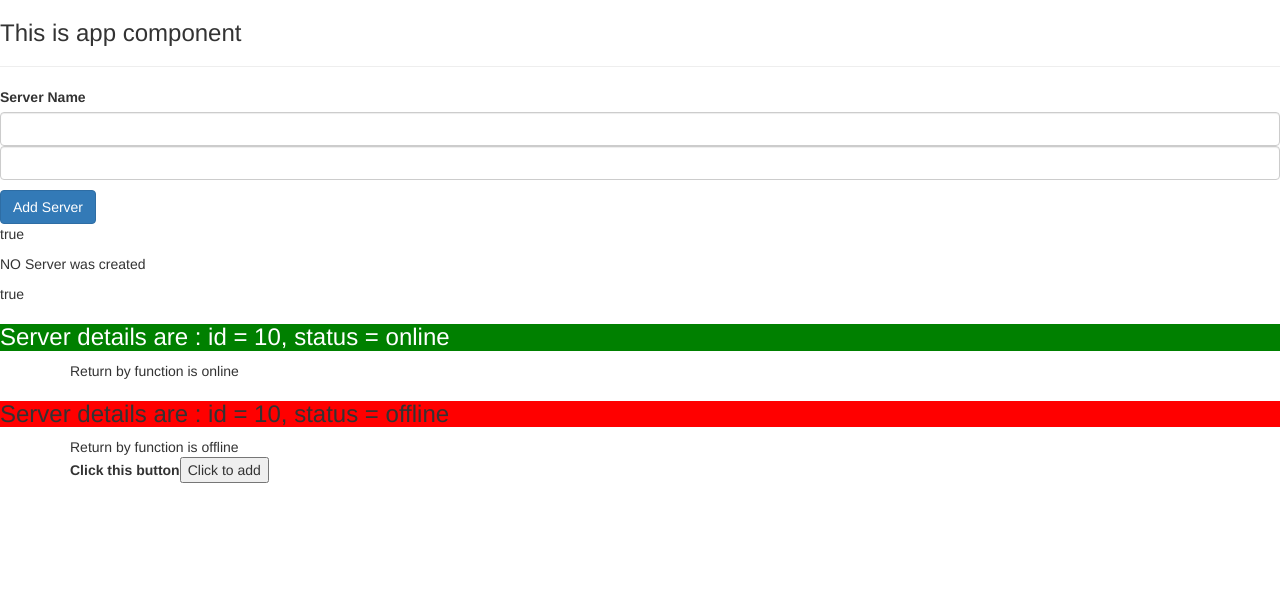
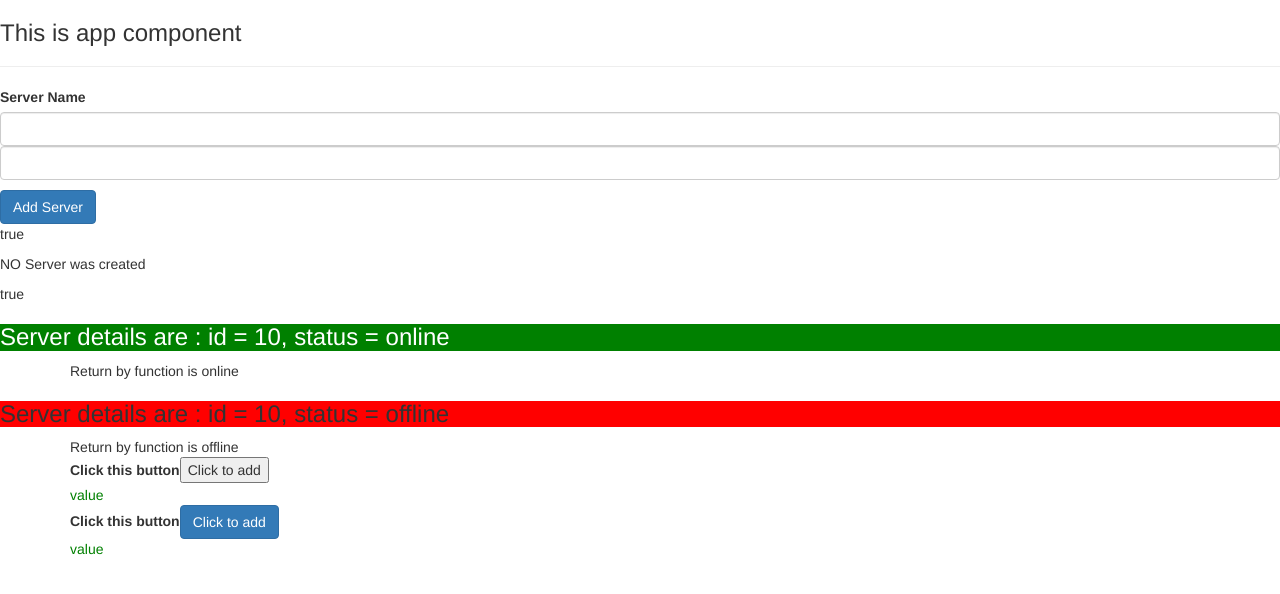
Before and after one commit to Sagar848/Angular-tutorial, an Angular app: page / in a window 1280 px wide. Shown: the top 594 px of the page. Built offline with nearby package versions, Linux system fonts and the light colour scheme.

Commit message:
updated assignment 3

```diff
--- a/src/app/assignment3/assignment3.component.css
+++ b/src/app/assignment3/assignment3.component.css
@@ -1,3 +1,8 @@
 .buttonClickClass{
     color: white;
+    border: 2px strong black;
 }
+
+.normalClass{
+    color: green;
+}
--- a/src/app/assignment3/assignment3.component.html
+++ b/src/app/assignment3/assignment3.component.html
@@ -10,6 +10,20 @@
             [ngClass]="{buttonClickClass : buttonClickVal >=5}">
                 value is {{buttonClickVal}}
             </p>
+            <div ngClass=normalClass>value</div>
+        </div>
+
+        <div class="col-xs-12">
+            <label>Click this button</label>
+            <button (click)="togglePara2()" class="btn btn-primary">Click to add</button>
+            <p *ngIf='buttonClickStatus2'>this is displayed when button is clicked</p>
+
+            <p *ngFor="let buttonClickVal2 of buttonClickArray2; let i = index"
+            [ngStyle]="{backgroundColor: i >= 4 ? 'blue' : 'transparent'}"
+            [ngClass]="{buttonClickClass : i >=4}">
+                value is {{buttonClickVal2}}
+            </p>
+            <div ngClass=normalClass>value</div>
         </div>
      </div>
 </div>
--- a/src/app/assignment3/assignment3.component.ts
+++ b/src/app/assignment3/assignment3.component.ts
@@ -10,11 +10,14 @@ export class Assignment3Component implements OnInit {
   buttonClickStatus = false;
   buttonClickArray = [];
   initialCountValue = 1;
+
+  buttonClickStatus2 = false;
+  buttonClickArray2 = [];
+  initialCountValue2 = 1;
   constructor() { }
 
   ngOnInit(): void {
   }
-
 
   togglePara(){
     this.initialCountValue++;
@@ -22,4 +25,10 @@ export class Assignment3Component implements OnInit {
     this.buttonClickStatus = true;
   }
 
+  togglePara2(){
+    this.initialCountValue2++;
+    this.buttonClickArray2.push(new Date());
+    this.buttonClickStatus2 = !this.buttonClickStatus2;
+  }
+
 }
```
